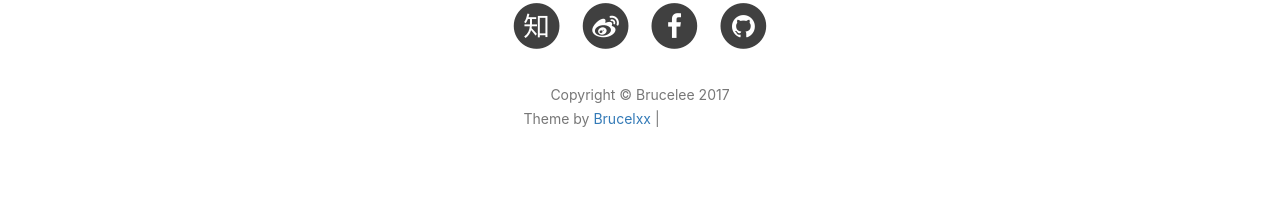
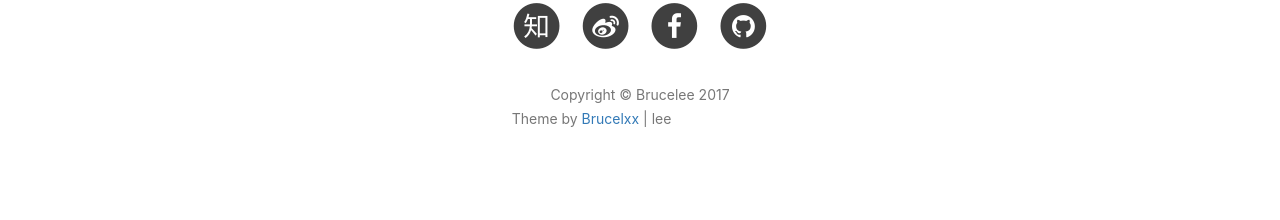
Before and after one commit to Holdbacktheriver/holdbacktheriver.github.io, a Jekyll site: the page built from index.html, in a window 1280 px wide. Shown: the part 1048-1268 px from the top of the page. Built offline with Jekyll 4.4.1, drawn with Linux system fonts in a browser that asks for light colours; nearby versions of some CDN libraries; the list of posts is cut into pages by our own code; comment, search, counter and statistics services are not loaded; grey boxes are pictures that could not be loaded.

Commit message:
修改底部

```diff
--- a/_includes/footer.html
+++ b/_includes/footer.html
@@ -72,7 +72,7 @@
                 <p class="copyright text-muted">
                     Copyright &copy; {{ site.title }} {{ site.time | date: '%Y' }}
                     <br>
-                    Theme by <a href="http://huangxuan.me">Brucelxx</a> |
+                    Theme by <a href="https://holdbacktheriver.github.io">Brucelxx</a> | lee
                     <iframe
                         style="margin-left: 2px; margin-bottom:-5px;"
                         frameborder="0" scrolling="0" width="91px" height="20px"
```
